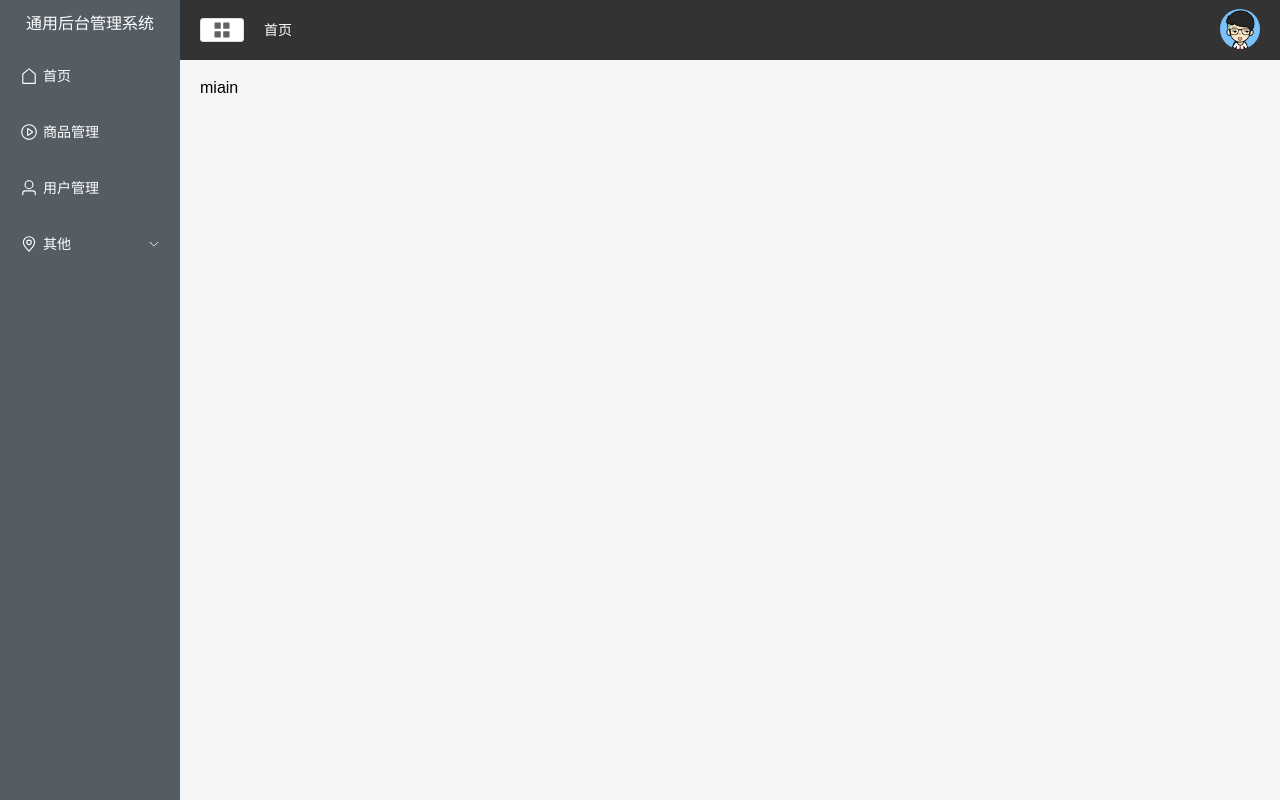
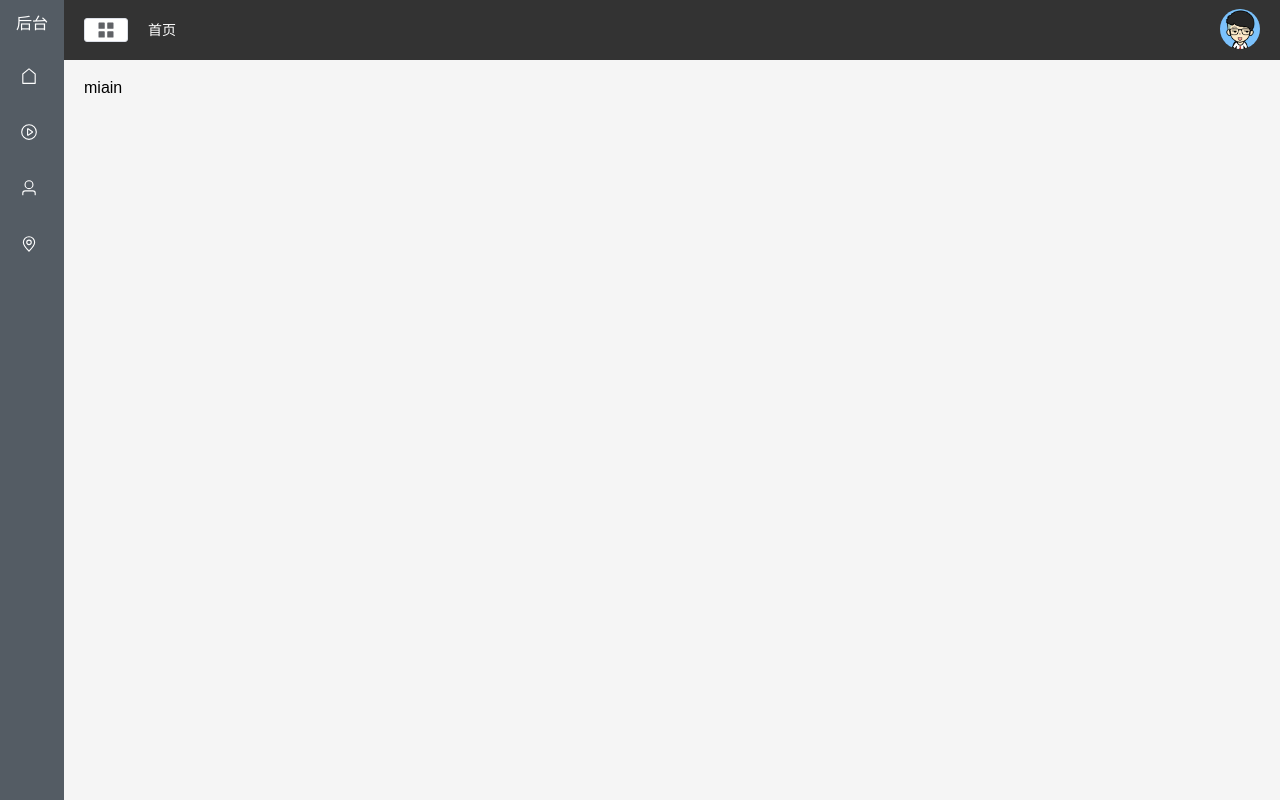
Before and after one commit to LEIGENGEN/user-manager-website-vue, a Vue app: page / in a window 1280 px wide. Built offline with nearby package versions, Linux system fonts and the light colour scheme.

Commit message:
完成pinia点击能够改变左边变化

```diff
--- a/src/components/CommonAside.vue
+++ b/src/components/CommonAside.vue
@@ -1,5 +1,6 @@
 <script setup>
 import {ref, computed} from 'vue'
+import {useAllDataStore} from '../stores'
 
 const list = ref([
   {
@@ -48,12 +49,16 @@ const list = ref([
 
 const noChildren = computed(() => list.value.filter(item => !item.children))
 const hasChildren = computed(() => list.value.filter(item => item.children))
+const store = useAllDataStore()
+const isCollapse = computed(() => store.state.isCollapsed)
+const width = computed(() => isCollapse.value ? '64px' : '180px')
 </script>
 
 <template>
-  <el-aside width="180px">
-    <el-menu background-color="#545c64" text-color="#fff" :collapse="false">
-      <h3>通用后台管理系统</h3>
+  <el-aside :width="width">
+    <el-menu background-color="#545c64" text-color="#fff" :collapse="isCollapse">
+      <h3 v-show="!isCollapse">通用后台管理系统</h3>
+      <h3 v-show="isCollapse">后台</h3>
       <el-menu-item v-for="(item,index) in noChildren" :key="index" :index="item.path">
         <component class="icons" :is="item.icon"></component>
         <span>{{ item.label }}</span>
--- a/src/components/CommonHeader.vue
+++ b/src/components/CommonHeader.vue
@@ -1,13 +1,18 @@
 <script setup>
 import {ref, computed} from 'vue'
+import {useAllDataStore} from '../stores/index.js'
 // 当前绝对的路径asset找到这个资源 new URL (url,base)
 const getImageUrl = (user) => new URL(`../assets/images/${user}.png`, import.meta.url)
+const store = useAllDataStore()
+const handleCollapse = () => {
+  store.state.isCollapsed = !store.state.isCollapsed
+}
 </script>
 
 <template>
   <div class="header">
     <div class="l-content">
-      <el-button size="small">
+      <el-button size="small" @click="handleCollapse">
         <component class="icons" is="menu"></component>
       </el-button>
       <el-breadcrumb separator="/" class="bread">
--- a/src/stores/index.js
+++ b/src/stores/index.js
@@ -2,7 +2,9 @@ import {defineStore} from 'pinia'
 import {ref} from 'vue'
 
 function initState() {
-
+  return {
+    isCollapsed: true
+  }
 }
 
 export const useAllDataStore = defineStore('allData', () => {
```
